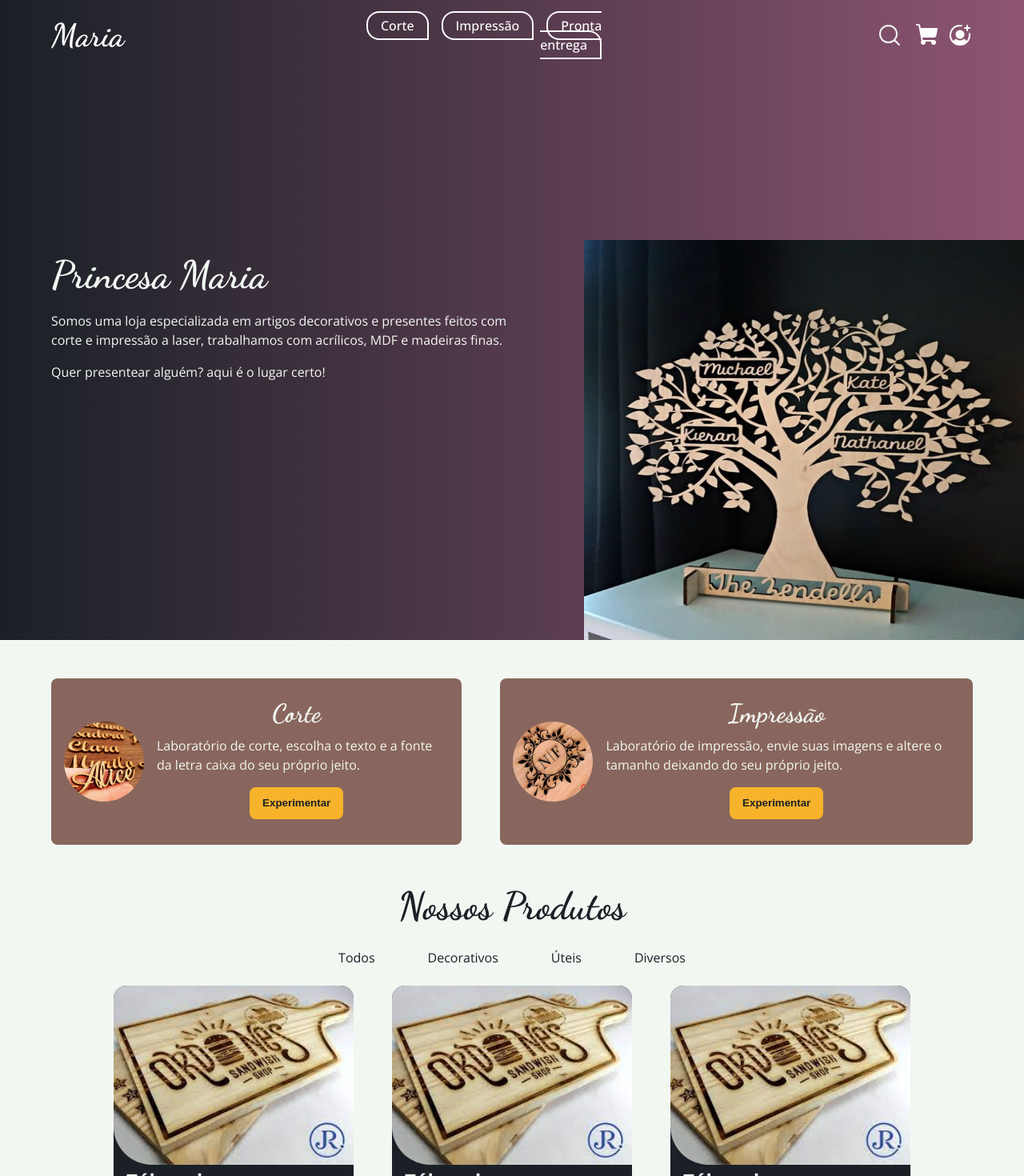
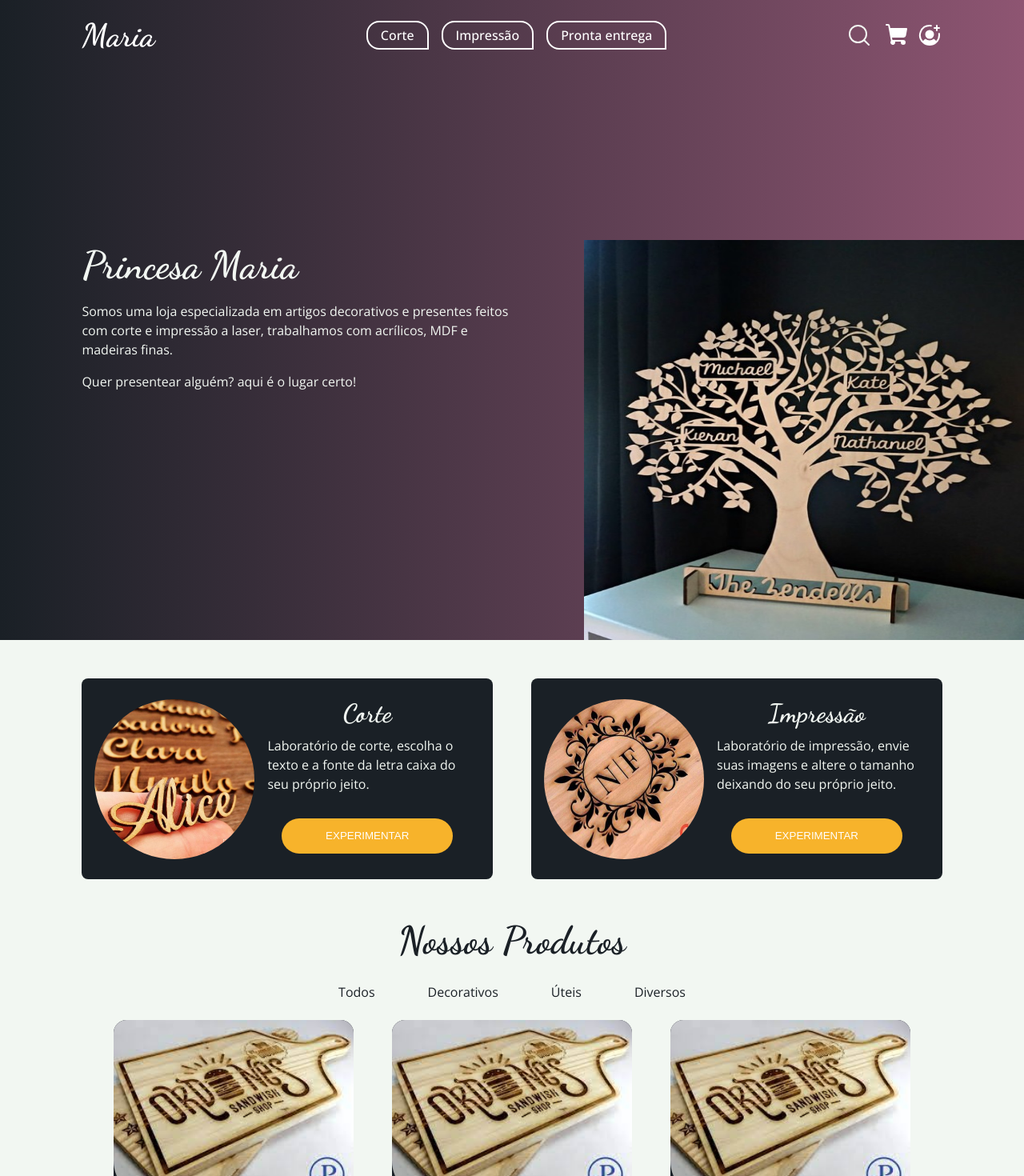
Before and after one commit to ribeirojer/Frontend-Dracula, a React (Vite) app: page / in a window 1280 px wide. Shown: the top 1470 px of the page at 80% size. Built offline with nearby package versions, Linux system fonts and the light colour scheme.

Commit message:
adjustment in buttons

```diff
--- a/src/components/Button.tsx
+++ b/src/components/Button.tsx
@@ -3,7 +3,7 @@ import styled from 'styled-components'
 type Props = {}
 
 type PropTypeBg = {
-    background: string;
+    background: string|null;
   };
 
 const Banner = styled.button.attrs((props: PropTypeBg) => ({
@@ -14,7 +14,7 @@ background: props.background,
     text-transform: uppercase;
     display: inline-block;
     padding: 10px 55px;
-    background-color: var(--cor-B);
+    background-color: ${(props) => props.background || '#8e5572' };
     color: #ffffff;
     border-radius: 45px;
     -webkit-transition: all 0.3s;
@@ -23,11 +23,11 @@ background: props.background,
     cursor: pointer;
 
     &:hover {
-      background-color: ${(props) => props.background};
+      background-color: var(--cor-A);
     }
 `;
 
-const Button = ({ cor, texto }: { cor:string, texto:string|null}) => {
+const Button = ({ cor, texto }: { cor:string|null, texto:string|null}) => {
 
   return (
     <Banner background={cor}>{texto}</Banner>
--- a/src/components/Header.tsx
+++ b/src/components/Header.tsx
@@ -12,14 +12,13 @@ const HeaderWrapper = styled.header`
     top: 0;
     width: 100%;
     height: 88px;
-    padding: 0 5%;
+    padding: 0 8%;
     z-index: 2;
 `;
 const Logo = styled.span`
     font-size: 2.5rem;
     font-family: 'Dancing Script';
     font-weight: 700;
-    width: 33%;
     a {
         color: #fff;
         text-decoration: none;
@@ -29,7 +28,6 @@ const Logo = styled.span`
 const List = styled.ul`
     display: flex;
     list-style: none;
-    width: 33%;
     li a {
         padding: 0.3rem 1rem;
         border: 2px solid #fff;
@@ -49,7 +47,6 @@ const User = styled.div`
     display: flex;
     justify-content: flex-end;
     font-size: 2rem;
-    width: 33%;
     span a {
         color: #fff;
         margin: 0 0 0 0.5rem;
--- a/src/components/Hero.tsx
+++ b/src/components/Hero.tsx
@@ -7,7 +7,7 @@ const Wrapper = styled.section`
     display: flex;
     align-items: center;
     position: relative;
-    padding: 0 5%;
+    padding: 0 8%;
     height: 100vh;
     background-image: linear-gradient(to right, var(--cor-A), var(--cor-B));
 `;
--- a/src/components/LetracaixaGravacao.tsx
+++ b/src/components/LetracaixaGravacao.tsx
@@ -2,6 +2,7 @@ import { Link } from 'react-router-dom';
 import styled from 'styled-components'
 import image1 from '../assets/6248ae73cf0ddd13b383a5cb829f99ba.jpg'
 import image2 from '../assets/corte-e-gravacao-laser-mdf-e-acrilico-01.jpg'
+import Button from './Button';
 
 type Props = {}
 
@@ -11,18 +12,19 @@ const Wrapper = styled.section`
     display: flex;
     justify-content: space-between;
     align-items: center;
-    padding: 3rem 5%;
+    padding: 3rem 8%;
     gap: 3rem;
 `;
 const Img = styled.img`
-    width: 100px;
-    height: 100px;
-    border-radius: 50%;
+  width: 200px;
+  height: 200px;
+  border-radius: 50%;
 `;
 const CardA = styled.div`
   display: flex;
   align-items: center;
-  background-color: var(--cor-D);
+  width: 50%;
+  background-color: var(--cor-A);
   color: var(--cor-C);
   padding: 1rem;
   border-radius: 0.5rem;
@@ -40,15 +42,6 @@ const CardInfo = styled.div`
     font-size: 2rem;
     font-weight: 700;
   }
-  button {
-    background-color: var(--cor-E);
-    color: var(--cor-A);
-    padding: 0.5rem 1rem;
-    border: none;
-    border-radius: 0.5rem;
-    font-weight: 700;
-    cursor: pointer;
-  }
 `;
 
 const LetracaixaGravacao = (props: Props) => {
@@ -59,7 +52,7 @@ const LetracaixaGravacao = (props: Props) => {
         <CardInfo>
           <h1>Corte</h1>
           <p>Laboratório de corte, escolha o texto e a fonte da letra caixa do seu próprio jeito.</p>
-          <Link to={"/corte"}><button>Experimentar</button></Link>
+          <Link to={"/corte"}><Button cor='#f7b32b' texto='Experimentar'/></Link>
         </CardInfo>
       </CardA>
       <CardA>
@@ -67,7 +60,7 @@ const LetracaixaGravacao = (props: Props) => {
         <CardInfo>
           <h1>Impressão</h1>
           <p>Laboratório de impressão, envie suas imagens e altere o tamanho deixando do seu próprio jeito.</p>
-          <Link to={"/impressao"}><button>Experimentar</button></Link>
+          <Link to={"/impressao"}><Button cor='#f7b32b' texto='Experimentar'/></Link>
         </CardInfo>
       </CardA>
     </Wrapper>
--- a/src/components/ListProducts.tsx
+++ b/src/components/ListProducts.tsx
@@ -1,6 +1,7 @@
 import { ShoppingCart } from 'phosphor-react';
 import styled from 'styled-components'
 import image from '../assets/4.jpg'
+import Button from './Button';
 
 type Props = {}
 
@@ -34,11 +35,6 @@ const Wrapper = styled.section`
     li:hover {
       color: var(--cor-C);
       background-color: var(--cor-A);
-    }
-    button {
-      padding: 0.5rem 1rem;
-      background-color: var(--cor-A);
-      color: var(--cor-C);
     }
 `;
 const Products = styled.div`
@@ -187,7 +183,7 @@ const ListProducts = (props: Props) => {
           </div>
         </CardB>
       </Products>
-      <button>Ver Mais</button>
+      <Button cor='' texto='Ver Mais'/>
     </Wrapper>
   )
 }
--- a/src/index.css
+++ b/src/index.css
@@ -19,11 +19,12 @@
   -moz-osx-font-smoothing: grayscale;
   -webkit-text-size-adjust: 100%;
 
-  --cor-A: #1a2026;
-  --cor-B: #8e5572;
-  --cor-C: #f2f7f2;
-  --cor-D: #88665d;
-  --cor-E: #f7b32b;
+  --cor-A: rgba(26, 32, 38, 1);
+  --cor-B: rgba(142, 85, 114, 1);
+  --cor-B-hover: rgba(142, 85, 115, 0.808);
+  --cor-C: rgba(242, 247, 242, 1);
+  --cor-D: rgba(136, 102, 93, 1);
+  --cor-E: rgba(247, 179, 43, 1);
 
 }
 body {
--- a/src/pages/Home.tsx
+++ b/src/pages/Home.tsx
@@ -87,7 +87,7 @@ const Home = (props: Props) => {
           <div>
             <h1>Princesa Maria</h1>
             <p>Lorem ipsum dolor sit amet consectetur adipisicing elit. Aliquid repellat magni doloribus numquam libero quos ab eaque ipsum officia itaque deleniti quaerat corporis beatae natus perspiciatis quas, repudiandae labore quae!</p>
-            <Button cor='#1a2026' texto='Saiba Mais'/>
+            <Button cor='' texto='Saiba Mais'/>
           </div>
         </Company>
         <ContactsMaps>
@@ -100,7 +100,7 @@ const Home = (props: Props) => {
             </form>
             <iframe src="https://www.google.com/maps/embed?pb=!1m18!1m12!1m3!1d23794.594973182444!2d-48.84988049039123!3d-26.25560995099244!2m3!1f0!2f0!3f0!3m2!1i1024!2i768!4f13.1!3m3!1m2!1s0x0%3A0xaff6766822b412e1!2sUdesc%20Joinville!5e0!3m2!1spt-BR!2sbr!4v1662576883382!5m2!1spt-BR!2sbr" width="600" height="450"  allowFullScreen={false} loading="lazy" referrerPolicy="no-referrer-when-downgrade"></iframe>{/*style="border:0;"*/}
           </div>
-          <Button cor='#1a2026' texto='Enviar'/>
+          <Button cor='' texto='Enviar'/>
         </ContactsMaps>
         <Depoiments>
           <h1>Seção depoimentos</h1>
```
